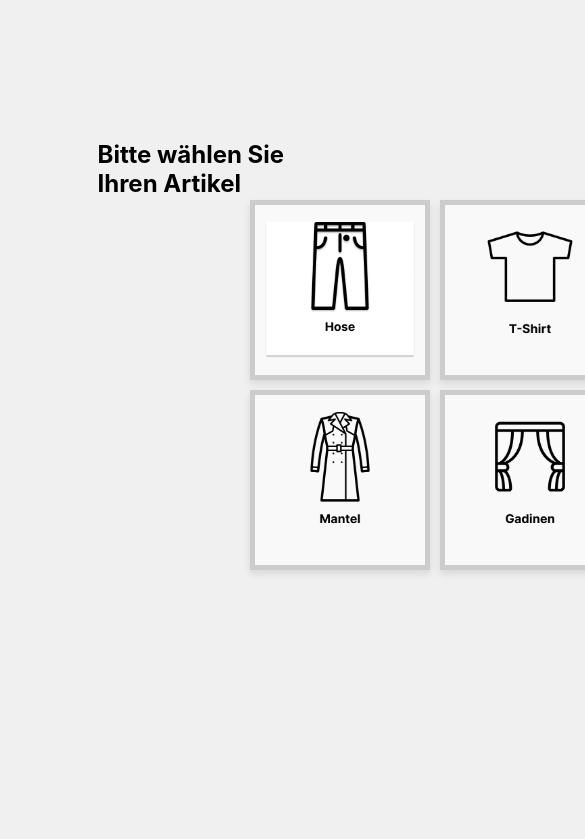
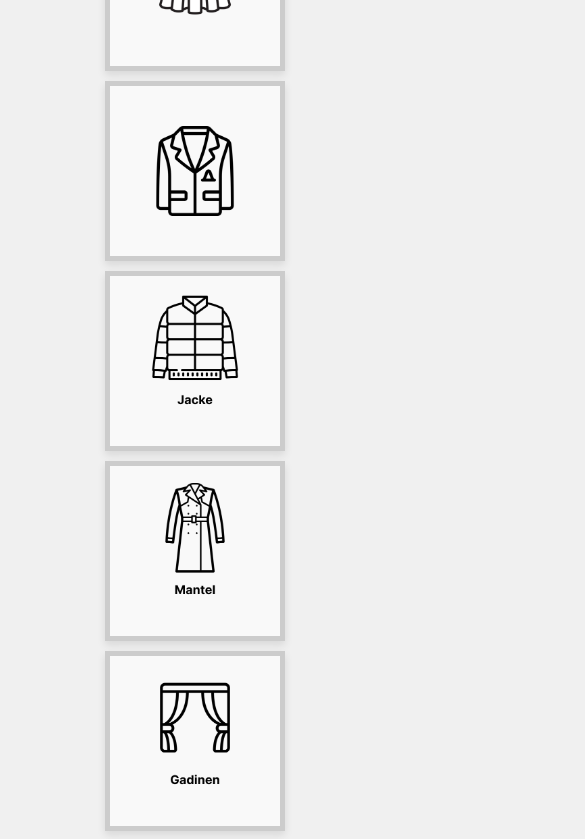
Before and after one commit to AS221412/schneiderei-system, a React (Create React App) app: page /Auftrag in a window 390 px wide. Shown: the top 839 px of the page, 585 px wide, since content can reach past the window. Built offline with nearby package versions, Linux system fonts and the light colour scheme.

Commit message:
seite responsive gemacht

```diff
--- a/src/components/Auftrag/Auftrag.css
+++ b/src/components/Auftrag/Auftrag.css
@@ -1,30 +1,28 @@
 body {
-    background-color: #f0f0f0;
-    margin: 0;
-    padding: 0;
+    background-color: #f0f0f0; /* Ein leichtes Grau */
+    margin: 0; /* Entfernt standardmäßige Ränder */
+    padding: 0; /* Entfernt standardmäßige Abstände */
+    font-family: Arial, sans-serif; /* Optional: Standard-Schriftart festlegen */
+    display: flex;
+    justify-content: center;
+    align-items: center;
+    height: 100vh; /* Höhe des Viewports, damit es immer die gesamte Höhe ausfüllt */
+    flex-direction: column; /* Damit Header und Container untereinander sind */
+    text-align: center; /* Zentriert den Text im Header */
 }
 
 .header {
-    position: absolute;
-    top: 120px; /* Passen Sie diesen Wert nach Bedarf an */
-    left: 50%;
-    transform: translateX(-50%);
+    margin-bottom: 20px; /* Abstand zwischen Header und Container */
 }
 
-
-
 .outer-container {
-    position: relative;
-    margin-left: 250px;
     display: grid;
     grid-template-columns: repeat(7, 1fr); /* Ändern Sie diese Werte entsprechend Ihren Anforderungen */
     grid-template-rows: repeat(2, 1fr);
     gap: 10px; /* Optional: Abstand zwischen den Grid-Items */
-    height: auto;
     align-items: center;
     justify-items: center;
-    margin-top: 200px;
-    width: 100px;
+    max-width: 100%;
 }
 
 .outer-container > div {
@@ -44,5 +42,22 @@ body {
     max-height: 100%;
     height: auto;
     width: auto;
+}
 
+@media (max-width: 1200px) {
+    .outer-container {
+        grid-template-columns: repeat(4, 1fr); /* Reduziert die Anzahl der Spalten für mittlere Bildschirme */
+    }
 }
+
+@media (max-width: 800px) {
+    .outer-container {
+        grid-template-columns: repeat(2, 1fr); /* Reduziert die Anzahl der Spalten für kleine Bildschirme */
+    }
+}
+
+@media (max-width: 500px) {
+    .outer-container {
+        grid-template-columns: repeat(1, 1fr); /* Eine Spalte für sehr kleine Bildschirme */
+    }
+}
```
